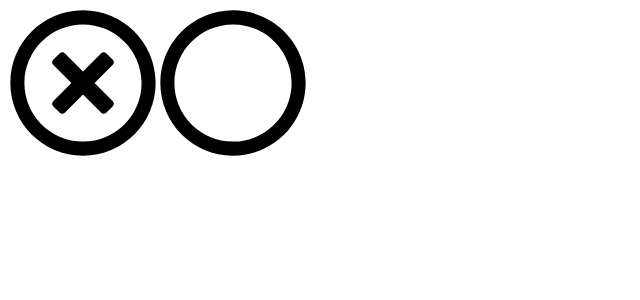
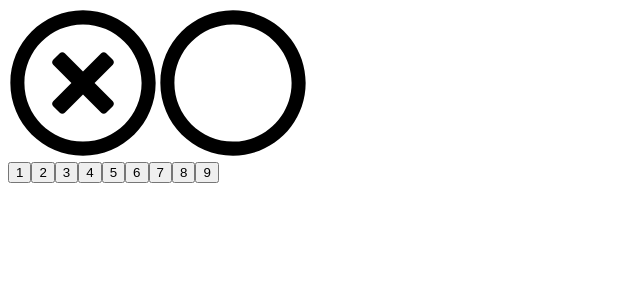
Before and after one commit to oicrruf/fe-ttt, a React (Create React App) app: page / in a window 1280 px wide. Shown: the top 300 px of the page, without its empty margins (0-640 px from the left). Built offline with nearby package versions, Linux system fonts and the light colour scheme.

Commit message:
feat: add TicTacToeBtns component
Se agregó el componente con 9 botones que al darles click muestran el número del boton en consola

Refs #7

```diff
--- a/src/App.js
+++ b/src/App.js
@@ -1,13 +1,15 @@
-import './App.css';
-import { FaRegTimesCircle, FaRegCircle} from "react-icons/fa";
+import "./App.css";
+import { FaRegTimesCircle, FaRegCircle } from "react-icons/fa";
+import TicTacToeBtns from "./Components/TicTacToeBtns";
 
 const App = () => {
   return (
     <div id="main">
-      <FaRegTimesCircle size="150"/>
-      <FaRegCircle size="150"/>
+      <FaRegTimesCircle size="150" />
+      <FaRegCircle size="150" />
+      <TicTacToeBtns />
     </div>
   );
-}
+};
 
 export default App;
--- /dev/null
+++ b/src/Components/TicTacToeBtns.js
@@ -0,0 +1,21 @@
+import React from "react";
+const selectRegion = (id) => {
+  console.log(id);
+};
+const TicTacToeBtns = () => {
+  return (
+    <div>
+      <button onClick={() => selectRegion(1)}>1</button>
+      <button onClick={() => selectRegion(2)}>2</button>
+      <button onClick={() => selectRegion(3)}>3</button>
+      <button onClick={() => selectRegion(4)}>4</button>
+      <button onClick={() => selectRegion(5)}>5</button>
+      <button onClick={() => selectRegion(6)}>6</button>
+      <button onClick={() => selectRegion(7)}>7</button>
+      <button onClick={() => selectRegion(8)}>8</button>
+      <button onClick={() => selectRegion(9)}>9</button>
+    </div>
+  );
+};
+
+export default TicTacToeBtns;
```
Also changed, not shown: 1 other file (tests, documents, lock files or other folders).
